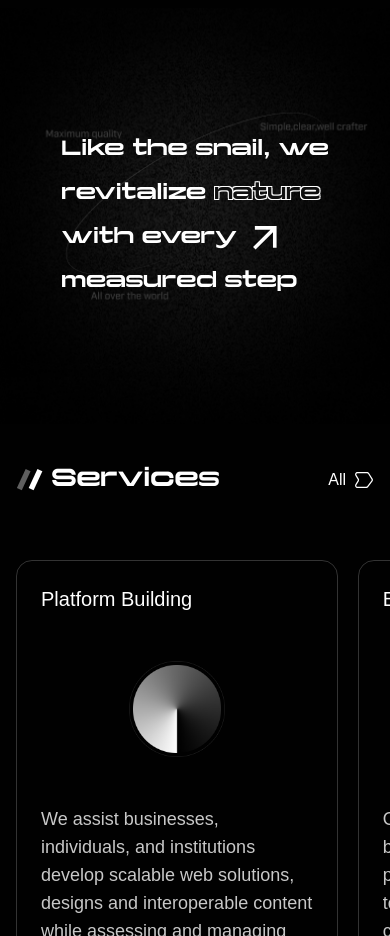
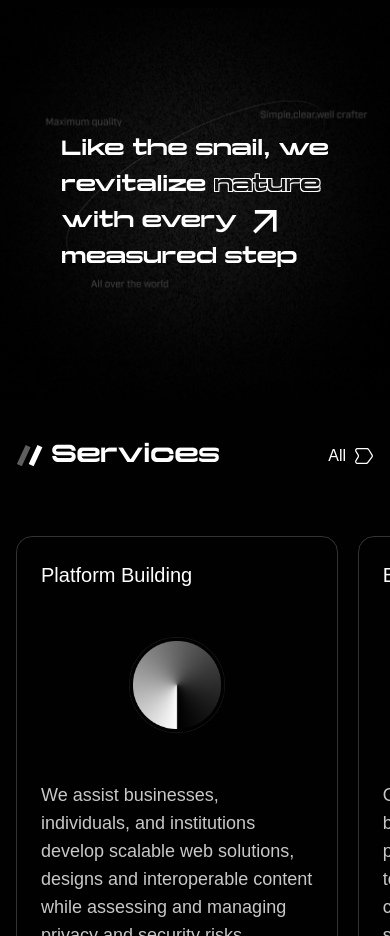
Before and after one commit to MiladDevarts/wsa, a Next.js app: page / in a window 390 px wide. Shown: the part 1360-2296 px from the top of the page. Built offline with nearby package versions, Linux system fonts and the light colour scheme; a web font is replaced by a local one.

Commit message:
fix: decrease titles spacing

```diff
--- a/components/home/IntroduceOne.jsx
+++ b/components/home/IntroduceOne.jsx
@@ -44,7 +44,7 @@ function IntroduceOne() {
             </section>
             <section className="block lg:hidden py-32 lg:py-48 bg-no-repeat bg-center bg-cover" style={{ backgroundImage: `url('/images/header/introduce-bg-mb.png')` }}>
                 <div className="container flex justify-center">
-                    <h2 data-aos="zoom-out-left" className="max-w-5xl flex flex-col gap-y-4 items-right text-xl lg:text-6xl text-white font-mono font-extrabold lg:font-semibold">
+                    <h2 data-aos="zoom-out-left" className="max-w-5xl flex flex-col gap-y-2 items-right text-xl lg:text-6xl text-white font-mono font-extrabold lg:font-semibold">
                         <div>
                             Like the snail, we
                         </div>
```
